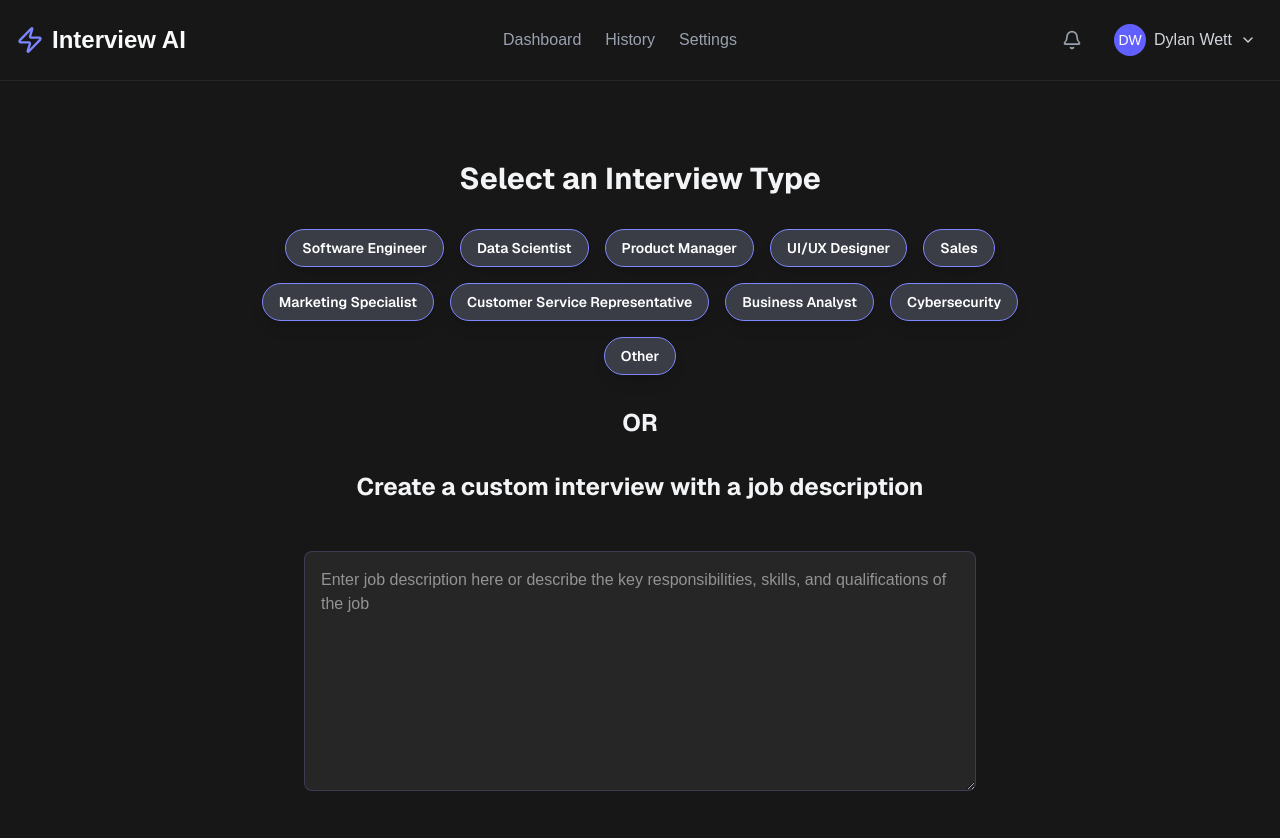
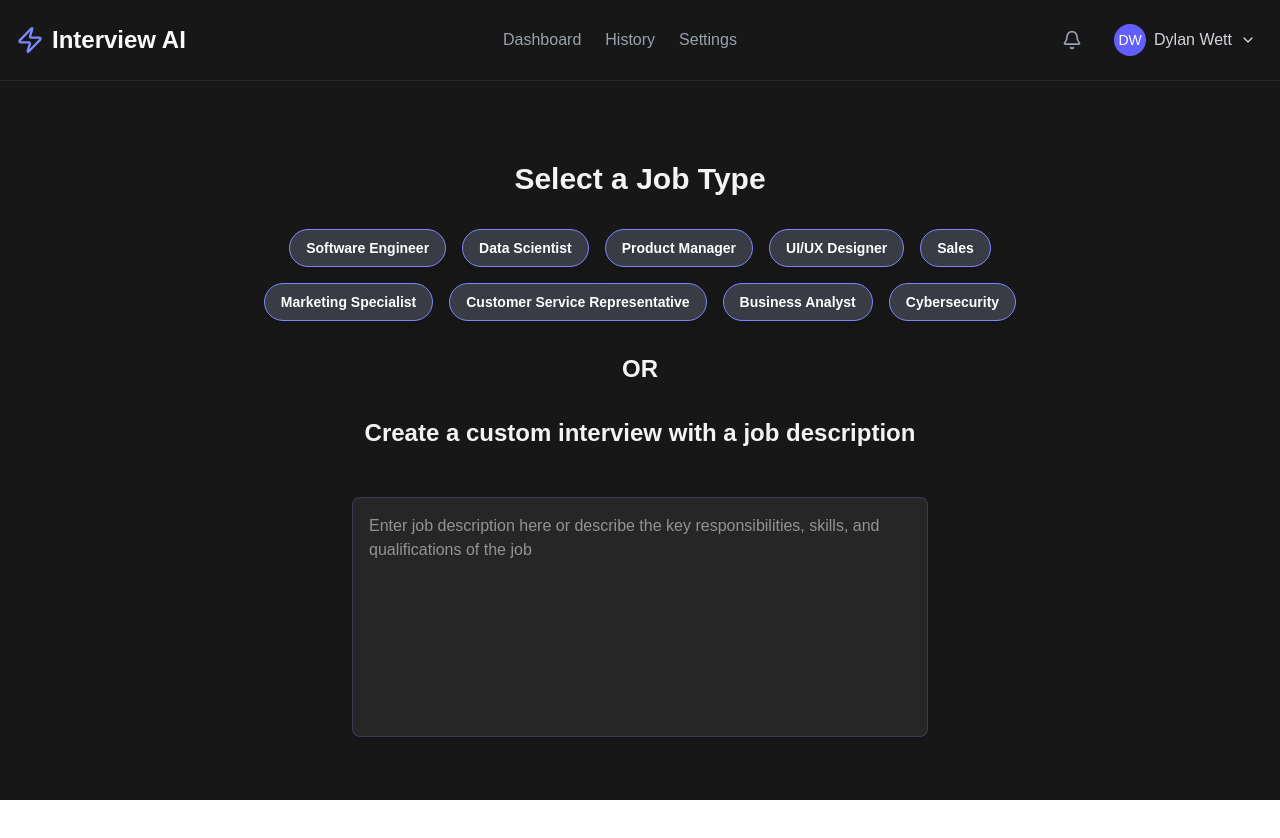
Before and after one commit to dylan-wettlaufer/ai-interview-prep, a Next.js app in the folder frontend/: page /interview in a window 1280 px wide. Shown: the top 838 px of the page. After the commit the page ends 800 px from the top, so only its background shows below. Built offline with nearby package versions, Linux system fonts and the light colour scheme.

Commit message:
added select interview type transition

```diff
--- a/frontend/src/app/dashboard/DashboardClient.jsx
+++ b/frontend/src/app/dashboard/DashboardClient.jsx
@@ -8,10 +8,10 @@ export default function DashboardClient() {
   const router = useRouter();
 
   return (
-    <div>
+    <div className="h-screen w-screen">
       <DashboardHeader />
 
-      <div className="flex-1 p-6 md:p-8 overflow-y-auto bg-neutral-900 h-screen w-screen">
+      <div className="flex-1 p-6 md:p-8 bg-neutral-900 h-screen w-screen">
         <div className="flex justify-between items-center mb-6">
             <div className="flex flex-col gap-2">
                 <h2 className="text-3xl font-bold text-gray-50">Welcome Dylan!</h2>
--- a/frontend/src/app/interview/page.jsx
+++ b/frontend/src/app/interview/page.jsx
@@ -1,10 +1,9 @@
 "use client";
+import React, { useState } from 'react';
+import { ChevronLeft, Zap, Mic, ChevronRight } from 'lucide-react';
 import DashboardHeader from "../dashboard/components/DashboardHeader";
-import { useState } from "react";
-import { ChevronLeft, Zap } from "lucide-react";
 
 export default function InterviewPage() {
-
     const jobTypes = [
         "Software Engineer",
         "Data Scientist",
@@ -14,57 +13,136 @@ export default function InterviewPage() {
         "Marketing Specialist",
         "Customer Service Representative",
         "Business Analyst",
-        "Cybersecurity",
-        "Other"
-    ]
+        "Cybersecurity"
+    ];
 
     const interviewTypes = [
+        { id: 'general', label: 'General Interview', description: 'Get familliar with answering basic interview questions.' },
+        { id: 'behavioral', label: 'Behavioral Interview', description: 'Questions about your past experiences and soft skills.' },
         { id: 'technical', label: 'Technical Interview', description: 'Problem-solving and coding questions.' },
-        { id: 'behavioral', label: 'Behavioral Interview', description: 'Questions about your past experiences and soft skills.' },
         { id: 'case_study', label: 'Case Study Interview', description: 'Solve a business problem or scenario.' },
-        { id: 'system_design', label: 'System Design Interview', description: 'Design a complex software system.' },
-        { id: 'custom', label: 'Custom', description: 'Create your own mock interview from scratch.' },
     ];
 
-    const [jobSelected, setJobSelected] = useState(null);
-    const [jobTypeSelected, setJobTypeSelected] = useState(null);
-    const [interviewTypeSelected, setInterviewTypeSelected] = useState(null);
+    const [selectedJob, setSelectedJob] = useState(null);
+    const [selectedInterviewType, setSelectedInterviewType] = useState(null);
+    const [step, setStep] = useState(1); // 1: Job Type, 2: Interview Type
 
     const handleJobSelect = (jobType) => {
-        setJobSelected(true);
-        setJobTypeSelected(jobType);
+        setSelectedJob(jobType);
+        setStep(2); // Move to the next step
     };
 
-
+    const handleBack = () => {
+        setStep(1); // Go back to the previous step
+    };
 
     const handleInterviewTypeSelect = (interviewType) => {
-        setInterviewTypeSelected(interviewType);
+        setSelectedInterviewType(interviewType);
+    };
+
+    const handleContinue = () => {
+        if (selectedJob && selectedInterviewType) {
+            console.log(`User selected: Job: ${selectedJob}, Interview Type: ${selectedInterviewType}`);
+            // TODO: Implement the final action, such as navigating to the interview session.
+        }
     };
 
     return (
-        <div className="min-h-screen bg-neutral-900 text-white">
+        <div className="flex flex-col min-h-screen bg-neutral-900 text-white font-inter">
             <DashboardHeader />
-
-
-                <div className="flex flex-col p-6 md:p-8 overflow-y-auto bg-neutral-900 h-screen w-screen gap-8">
-                    <h1 className="pt-12 text-3xl font-bold text-gray-100 text-center font-sans">Select an Interview Type</h1>
-
-                    <div className='flex flex-wrap justify-center gap-4 max-w-3xl mx-auto'>
-                        {jobTypes.map((jobType) => (
-                            <button onClick={() => handleJobSelect(jobType)} className="border border-indigo-400 bg-indigo-200/20 hover:bg-indigo-400/20 text-white font-semibold py-2 px-4 text-sm rounded-full shadow-lg font-sans" key={jobType}>
-                                {jobType}
-                            </button>
-                        ))}
-
+            <div className="flex-1 relative overflow-y-auto">
+                {/* Step 1: Job Type Selection Screen */}
+                <div
+                    className={`absolute w-full h-full p-6 md:p-8 transition-transform duration-500 transform ${step === 1 ? 'translate-x-0' : '-translate-x-full'}`}>
+                    <div className="flex flex-col gap-8 justify-start items-center h-full">
+                        <h1 className="pt-12 text-3xl font-bold text-gray-100 text-center">Select a Job Type</h1>
+                        <div className="flex flex-wrap justify-center gap-4 max-w-3xl mx-auto">
+                            {jobTypes.map((jobType) => (
+                                <button
+                                    onClick={() => handleJobSelect(jobType)}
+                                    className={`
+                                        cursor-pointer border border-indigo-400 bg-indigo-200/20 hover:bg-indigo-400/20 text-white font-semibold py-2 px-4 text-sm rounded-full shadow-lg
+                                        ${selectedJob === jobType ? 'border-2' : ''}
+                                    `}
+                                    key={jobType}
+                                >
+                                    {jobType}
+                                </button>
+                            ))}
+                        </div>
+                        <h3 className="text-2xl font-bold text-gray-100 text-center">OR</h3>
+                        <h1 className="text-2xl font-bold text-gray-100 text-center">Create a custom interview with a job description</h1>
+                        <textarea
+                            placeholder="Enter job description here or describe the key responsibilities, skills, and qualifications of the job"
+                            className="w-full md:w-3/4 max-w-xl h-60 border bg-neutral-800 border-violet-400/20 rounded-lg p-4 mt-4 mb-4 mx-auto resize-none focus:outline-none focus:ring-2 focus:ring-violet-500 transition-all duration-200"
+                        />
                     </div>
-
-                    <h3 className="text-2xl font-bold text-gray-100 text-center font-sans">OR</h3>
-                    <h1 className="text-2xl font-bold text-gray-100 text-center font-sans">Create a custom interview with a job description</h1>
-                    <textarea placeholder="Enter job description here or describe the key responsibilities, skills, and qualifications of the job"
-                    className="w-full md:w-3/4 max-w-2xl h-60 border bg-neutral-800 border-violet-400/20 rounded-lg p-4 mt-4 mb-4 mx-auto">
-                    </textarea>
                 </div>
 
+                {/* Step 2: Interview Type Selection Screen */}
+                <div
+                    className={`absolute w-full h-full p-6 md:p-8 transition-transform duration-500 transform ${step === 1 ? 'translate-x-full' : 'translate-x-0'}`}>
+                    <div className="flex flex-col gap-8 justify-start items-center h-full">
+                        <div className="flex w-full justify-between items-center max-w-3xl">
+                            <button onClick={handleBack} className="flex items-center text-indigo-400 hover:text-indigo-300 transition-colors duration-200">
+                                <ChevronLeft size={20} />
+                                Back
+                            </button>
+                            <h1 className="pt-12 text-3xl font-bold text-gray-100 text-center flex-grow">Select Interview Type</h1>
+                            <div className="w-16"></div> {/* Spacer */}
+                        </div>
+
+                        <p className="text-lg text-gray-400 mb-8 max-w-3xl mx-auto text-center">
+                            Our AI will tailor the questions and feedback based on the **{selectedJob}** role.
+                        </p>
+
+                        <div className="grid grid-cols-1 md:grid-cols-2 gap-6 max-w-3xl w-full">
+                            {interviewTypes.map((type) => (
+                                <button
+                                    key={type.id}
+                                    onClick={() => handleInterviewTypeSelect(type.id)}
+                                    className={`
+                                        flex flex-col items-start text-left p-6 rounded-2xl border-2
+                                        transition-all duration-200
+                                        transform hover:-translate-y-1 cursor-pointer
+                                        ${
+                                            selectedInterviewType === type.id
+                                            ? 'bg-indigo-600/20 border-indigo-500 shadow-lg'
+                                            : 'bg-neutral-800 border-transparent hover:bg-neutral-700/50'
+                                        }
+                                    `}
+                                >
+                                    <div className="flex items-center gap-3 mb-2">
+                                        <div className="bg-gray-700 p-2 rounded-full text-gray-400">
+                                            <Zap size={20} />
+                                        </div>
+                                        <h2 className="text-xl font-semibold text-gray-50">{type.label}</h2>
+                                    </div>
+                                    <p className="text-gray-400 text-sm">{type.description}</p>
+                                </button>
+                            ))}
+                        </div>
+
+                        <div className="mt-10 max-w-3xl w-full">
+                            <button
+                                onClick={handleContinue}
+                                disabled={!selectedInterviewType}
+                                className={`
+                                    w-full py-4 px-6 rounded-full font-bold text-lg
+                                    transition-colors duration-200
+                                    ${
+                                        selectedInterviewType
+                                        ? 'bg-indigo-300/20 border border-indigo-500 text-white hover:bg-indigo-600/20 shadow-xl'
+                                        : 'bg-neutral-700 text-neutral-400 cursor-not-allowed'
+                                    }
+                                `}
+                            >
+                                Start Interview
+                            </button>
+                        </div>
+                    </div>
+                </div>
+            </div>
         </div>
     );
 }
--- a/frontend/src/app/layout.tsx
+++ b/frontend/src/app/layout.tsx
@@ -1,6 +1,12 @@
 import type { Metadata } from "next";
 import { Geist, Geist_Mono } from "next/font/google";
 import "./globals.css";
+import { Inter } from "next/font/google";
+
+const inter = Inter({
+  variable: "--font-inter",
+  subsets: ["latin"],
+});
 
 const geistSans = Geist({
   variable: "--font-geist-sans",
@@ -25,7 +31,7 @@ export default function RootLayout({
   return (
     <html lang="en">
       <body
-        className={`${geistSans.variable} ${geistMono.variable} antialiased`}
+        className={`${inter.variable} antialiased`}
       >
         {children}
       </body>
--- a/frontend/src/app/login/LoginForm.jsx
+++ b/frontend/src/app/login/LoginForm.jsx
@@ -1,4 +1,5 @@
 "use client";
+import DashboardHeader from '../dashboard/components/DashboardHeader';
 import { useState } from 'react';
 import { useRouter } from "next/navigation";
 
@@ -107,6 +108,7 @@ export default function LoginForm() {
     return (
         <main className="min-h-screen bg-neutral-900 text-white">
         <div className="container mx-auto px-4 py-16 max-w-md">
+
             <div className="bg-neutral-800 rounded-2xl shadow-lg p-8 border border-neutral-700">
             <h1 className="text-3xl font-bold text-center text-gray-100 mb-8">
                 Login
```
